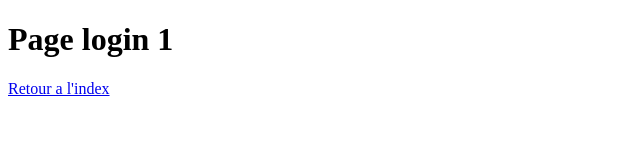
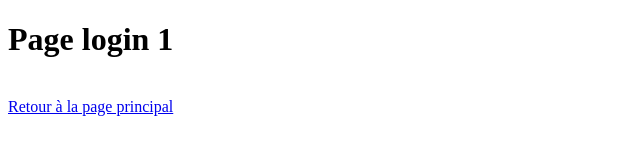
Before and after one commit to tomy1971/VSCode, a plain HTML site: page htmls/login.html in a window 1280 px wide. Shown: the whole page, without its empty margins (0-640 px from the left). Drawn offline with Linux system fonts and the light colour scheme.

Commit message:
Ma dernière modification sur la deuxième branche.

```diff
--- a/css/style.css
+++ b/css/style.css
@@ -4,3 +4,6 @@ body {
 div {
     display: flex;
 }
+.marge {
+    margin-top: 30px;
+}
--- a/htmls/login.html
+++ b/htmls/login.html
@@ -8,6 +8,7 @@
 </head>
 <body>
     <h1>Page login 1</h1>
-    <a href="../index.html">Retour a l'index</a>
+    <div class="marge">&nbsp;</div>
+    <div><a href="../index.html">Retour à la page principal</a></div>
 </body>
 </html>
```
Also changed, not shown: htmls/page_produits.html (+3 -1 lines), htmls/page_service.html (+2 -0 lines), index.html (+4 -1 lines).
